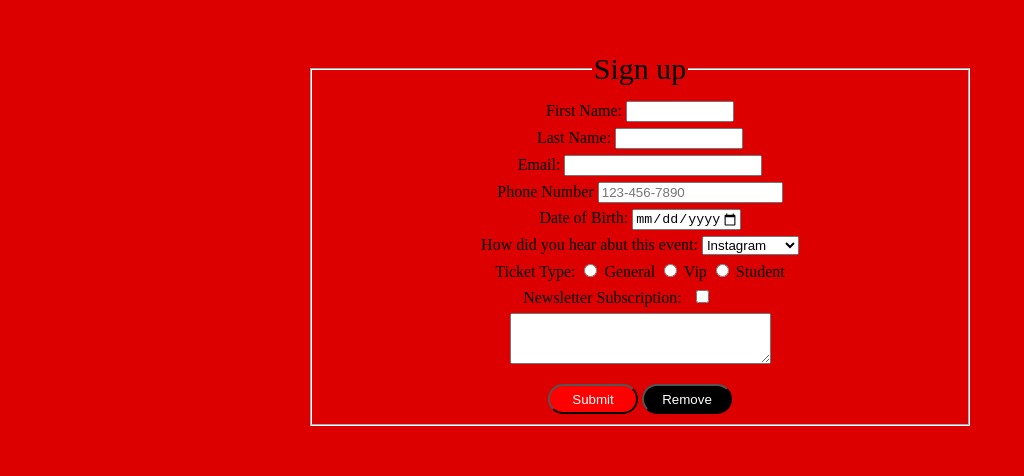
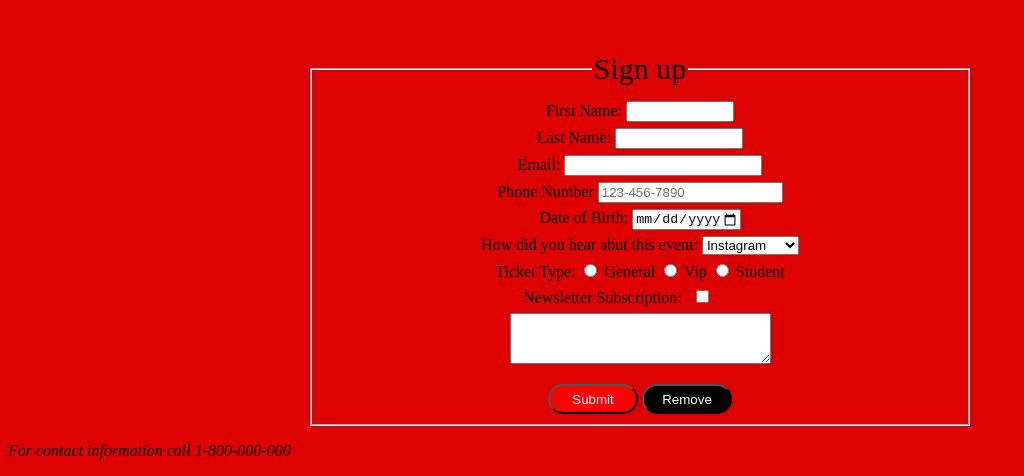
Before and after one commit to artur200202/Event-Sign-Up, a plain HTML site: page index.html in a window 1280 px wide. Shown: the part 1679-2155 px from the top of the page, without its empty margins (0-1024 px from the left). Before the commit the page ends 2113 px from the top, so only its background shows below. Drawn offline with Linux system fonts and the light colour scheme.

Commit message:
contact info

```diff
--- a/index.html
+++ b/index.html
@@ -114,7 +114,9 @@
     </fieldset>
   </form>
   <footer>
-    <address></address>
+    <address>
+      <p>For contact information call 1-800-000-000</p>
+    </address>
   </footer>
 </body>
 </html>
```
